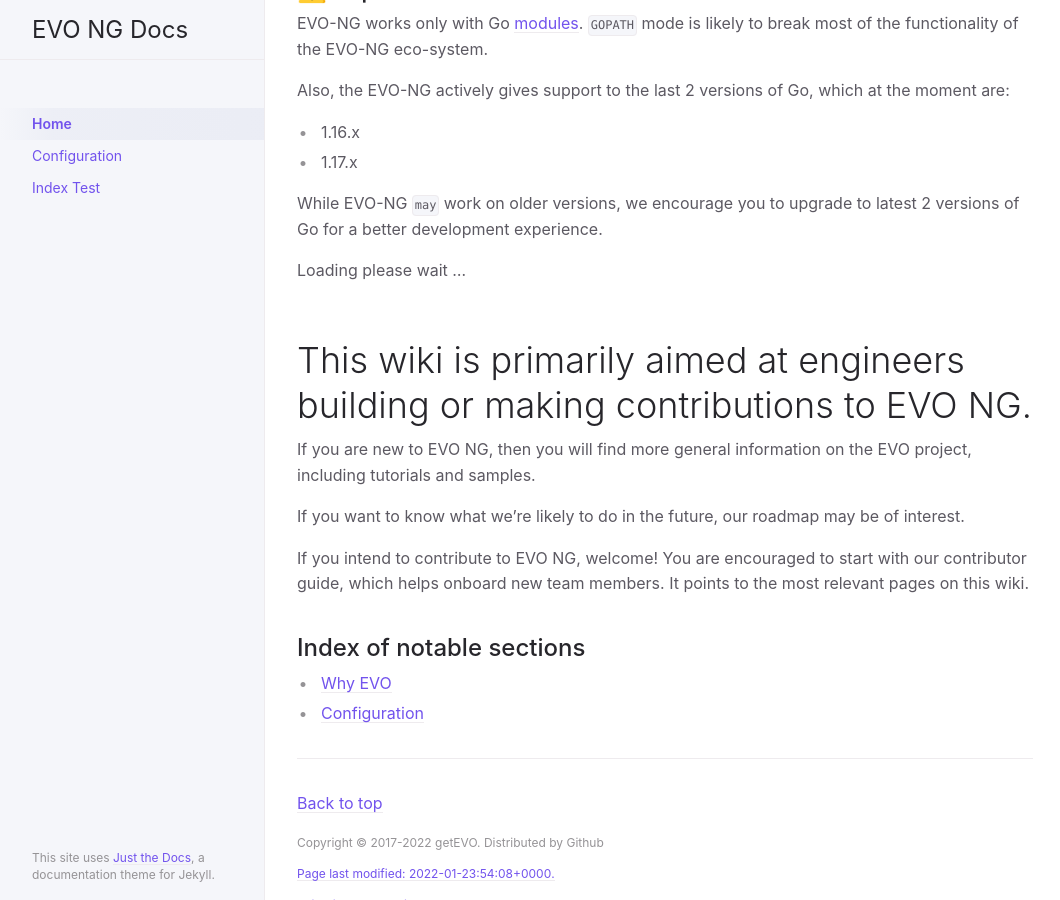
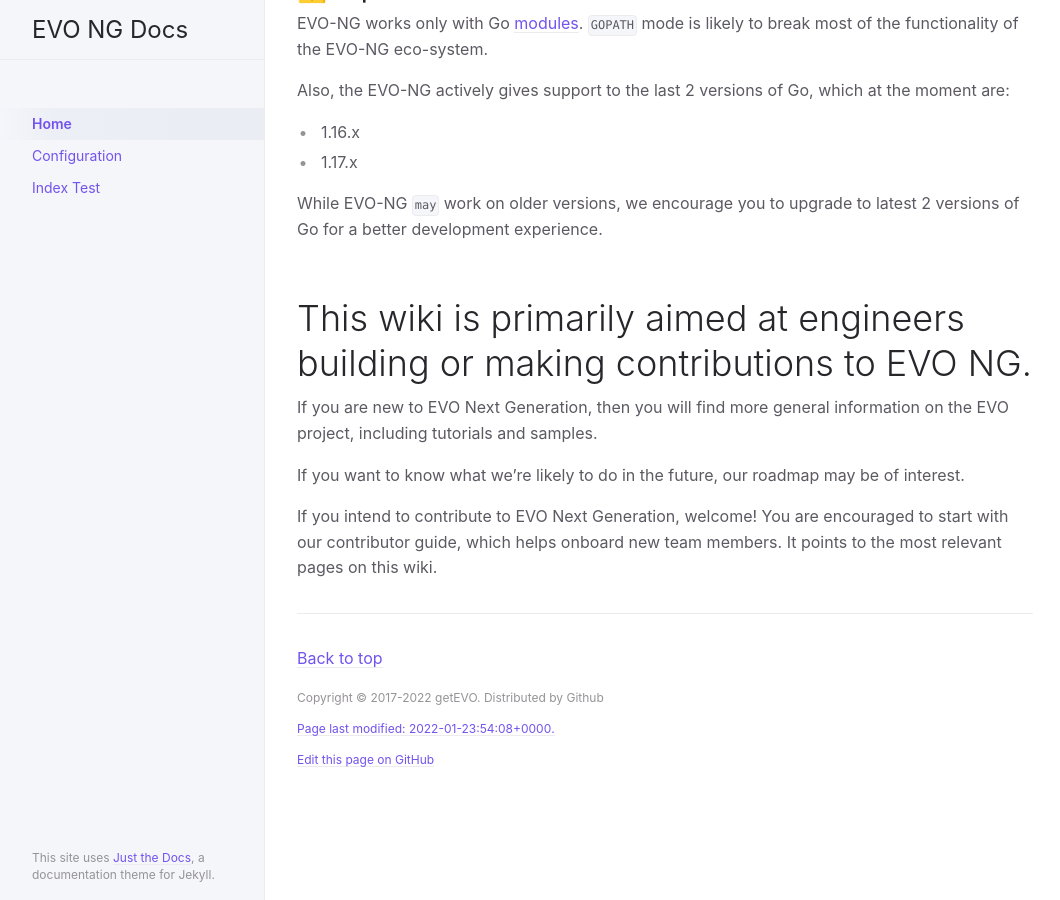
Before and after one commit to getevo/evo-ng, a Jekyll site: the page built from docs/index.md, in a window 1280 px wide and 900 px high, scrolled down 493 px. Shown: the whole window, without its empty margins (107-1167 px from the left). Built offline with Jekyll 4.4.1, drawn with Linux system fonts in a browser that asks for light colours.

Commit message:
Update index.md

```diff
--- a/docs/index.md
+++ b/docs/index.md
@@ -28,18 +28,11 @@ Also, the EVO-NG actively gives support to the last 2 versions of Go, which at t
 While EVO-NG `may` work on older versions, we encourage you to upgrade to latest 2 versions of Go for a better development experience.
 
 
-Loading please wait ...
-
 
 # This wiki is primarily aimed at engineers building or making contributions to EVO NG.
 
-If you are new to EVO NG, then you will find more general information on the EVO project, including tutorials and samples.
+If you are new to EVO Next Generation, then you will find more general information on the EVO project, including tutorials and samples.
 
 If you want to know what we're likely to do in the future, our roadmap may be of interest.
 
-If you intend to contribute to EVO NG, welcome! You are encouraged to start with our contributor guide, which helps onboard new team members. It points to the most relevant pages on this wiki.
-
-## Index of notable sections
-
-- [Why EVO](https://getevo.github.io/evo-ng/docs/why-evo/)
-- [Configuration](https://getevo.github.io/evo-ng/docs/configuration/)
+If you intend to contribute to EVO Next Generation, welcome! You are encouraged to start with our contributor guide, which helps onboard new team members. It points to the most relevant pages on this wiki.
```
